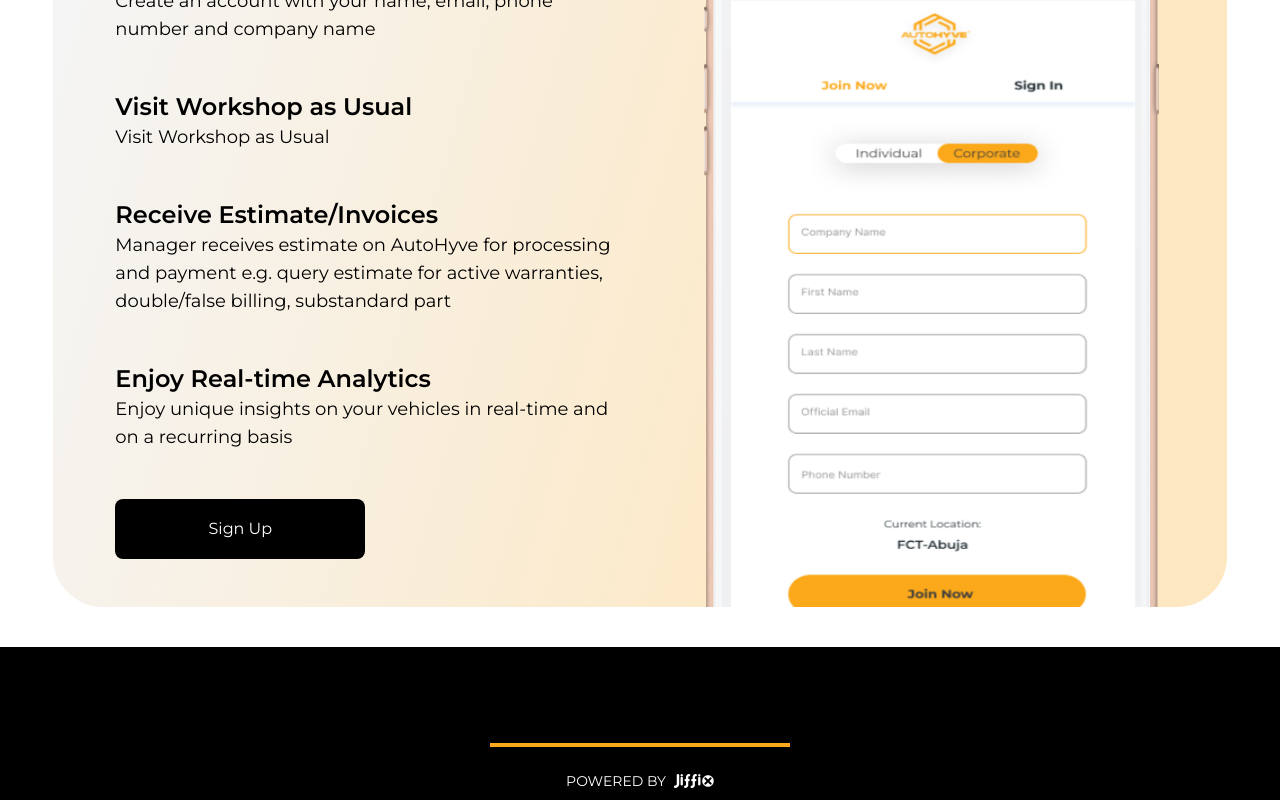
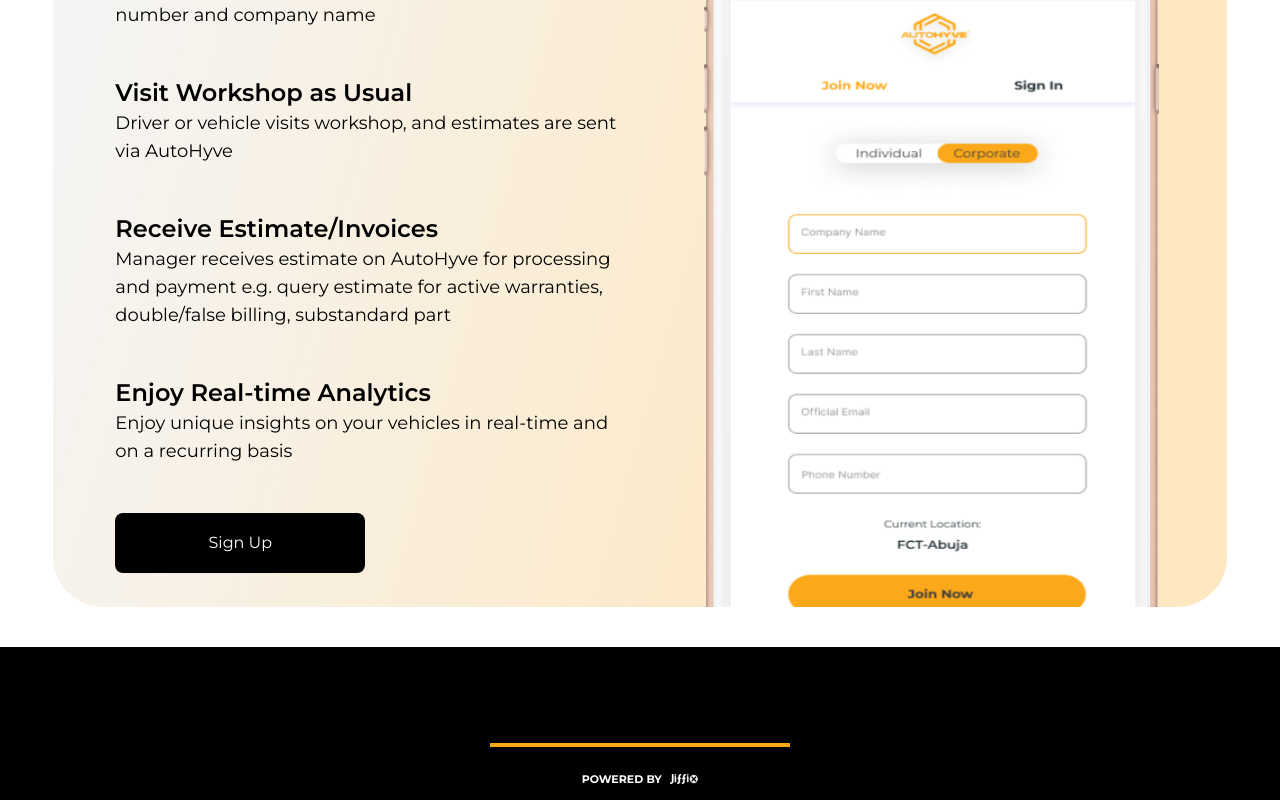
Before and after one commit to yarcx/jiffix, a React (Vite) app: page / in a window 1280 px wide. Shown: the part 2540-3340 px from the top of the page. Built offline with nearby package versions, Linux system fonts and the light colour scheme.

Commit message:
conflict resolved

```diff
--- a/src/components/Landing Page/BrandSection.tsx
+++ b/src/components/Landing Page/BrandSection.tsx
@@ -1,8 +1,6 @@
 import React, { useEffect } from "react";
 import ngk from "../assets/iPhone 8 1.png";
 
-import AOS from "aos";
-import "aos/dist/aos.css";
 
 import Ngk from "../../assets/ngk.png";
 import Total from "../../assets/total logo 1.png";
@@ -11,9 +9,7 @@
 import Google from "../../assets/google-playstore.png";
 
 const BrandSection = () => {
-  useEffect(() => {
-    AOS.init();
-  }, []);
+
   return (
     <section className="w-full flex items-center justify-center p-10 pt-20">
       <div className="md:w-11/12 flex items-center flex-col justify-between   ">
--- a/src/components/Landing Page/BusinessSection.tsx
+++ b/src/components/Landing Page/BusinessSection.tsx
@@ -1,7 +1,6 @@
 import React, { useEffect, useState } from "react";
 
-import AOS from "aos";
-import "aos/dist/aos.css";
+
 import Iphone from "../../assets/iPhone 8 1.png";
 
 const FIRST = "first";
@@ -13,9 +12,7 @@
   const changeTab = (text: string) => {
     setActive(text);
   };
-  useEffect(() => {
-    AOS.init();
-  }, []);
+
   return (
     <section className="w-full flex items-center justify-center">
       <div className="w-[360px] md:w-11/12 flex items-center flex-col justify-between iphone-bg pb-1 md:pb-0 md:mb-10 mt-20">
@@ -61,7 +58,7 @@
                   <h1 className="md:text-2xl  text-[14px] font-semibold">
                     Visit Workshop as Usual
                   </h1>
-                  <p className="md:text-lg text-[14px]">Visit Workshop as Usual</p>
+                  <p className="md:text-lg text-[14px]">Driver or vehicle visits workshop, and estimates are sent via AutoHyve</p>
                 </div>
                 <div>
                   <h1 className="md:text-2xl  text-[14px] font-semibold">
--- a/src/components/Landing Page/CarSection.tsx
+++ b/src/components/Landing Page/CarSection.tsx
@@ -10,17 +10,14 @@
   TruckIcon,
 } from "../../components/Atoms/Icons";
 
-import AOS from "aos";
-import "aos/dist/aos.css";
+
 import Car from "../../assets/car-silver.png";
 import Jiffix from "../../assets/lit_jeff.png";
 
 
 const CarSection = () => {
   const [active, setActive] = useState(0);
-  useEffect(() => {
-    AOS.init();
-  }, []);
+
 
   useEffect(() => {
     let interval = setInterval(() => {
@@ -39,7 +36,7 @@
       <div className="w-11/12 flex items-center flex-col justify-between">
         <div className="flex items-center flex-col gap-6 mb-10">
           <div className="border-b-4 border-primary w-[80px]  md:w-[300px] mt-20 md:mt-24"></div>
-          <p className="text-white flex items-center gap-2  text-sm">POWERED BY <img src={Jiffix} alt="jiffix loggo" /></p>
+          <p className="text-white flex items-center gap-2  text-[11px] font-bold">POWERED BY <img src={Jiffix} alt="jiffix loggo" className="h-[10px]"  /></p>
         </div>
         <p className="text-white text-3xl md:w-[894px] w-full text-center">
           Democratizing access to vehicle data in Africa and enabling amazing experiences
--- a/src/components/Landing Page/CarouselSection.tsx
+++ b/src/components/Landing Page/CarouselSection.tsx
@@ -1,7 +1,6 @@
 import React, { useEffect } from "react";
 
-import AOS from "aos";
-import "aos/dist/aos.css";
+
 import { Link } from "react-router-dom";
 import Safari from "../../assets/Safari Browser 1.png";
 import SafariBrowser from "../../assets/Safari Browser.png";
@@ -10,9 +9,7 @@
 import { Carousel } from "react-responsive-carousel";
 
 const CorouselSection = () => {
-  useEffect(() => {
-    AOS.init();
-  }, []);
+
   return (
     <div className="w-full flex overflow-x-hidden">
       <div className="hidden w-full md:block">
--- a/src/components/Landing Page/Hero.tsx
+++ b/src/components/Landing Page/Hero.tsx
@@ -1,12 +1,9 @@
 import React, { useEffect } from "react";
 import { Link } from "react-router-dom";
-import AOS from "aos";
-import "aos/dist/aos.css";
+
 
 const Hero = () => {
-  useEffect(() => {
-    AOS.init();
-  }, []);
+
   return (
     <section className="w-full bg-hero h-[86vh] bg-no-repeat bg-cover">
       <div className="linear_back  md:md_back h-full items-center flex flex-col justify-center w-full">
--- a/src/components/Landing Page/SecondSection.tsx
+++ b/src/components/Landing Page/SecondSection.tsx
@@ -1,12 +1,9 @@
 import React, { useEffect } from "react";
 
-import AOS from "aos";
-import "aos/dist/aos.css";
+
 
 const SecondSection = () => {
-  useEffect(() => {
-    AOS.init();
-  }, []);
+
   return (
     <section className="w-full flex items-center justify-center mt-20 mb-20">
       <div
--- a/src/pages/Home.tsx
+++ b/src/pages/Home.tsx
@@ -1,4 +1,4 @@
-import React from "react";
+import React,{  useEffect} from "react";
 import { Link } from "react-router-dom";
 
 import { TruckIcon } from "../components/Atoms/Icons";
@@ -10,8 +10,13 @@
 import BrandSection from "../components/Landing Page/BrandSection";
 import Footer from "../components/Organisms/Gateway/Footer";
 import Navbar from "../components/Molecules/Navbar";
+import AOS from "aos";
+import "aos/dist/aos.css";
 
 const Home = () => {
+  useEffect(() => {
+    AOS.init();
+  }, []);
   return (
     <div>
       <div className="w-full flex flex-col justify-center items-center ">
```
